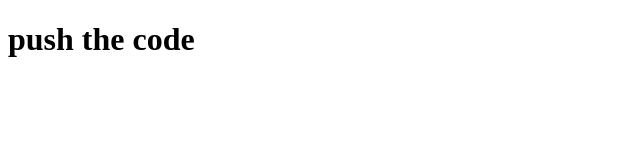
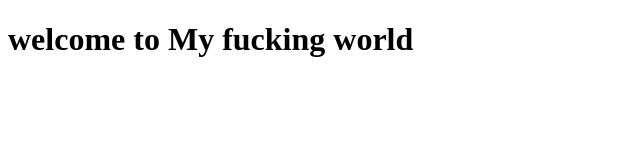
Before and after one commit to deepeshshrestha267/learning-git, a plain HTML site: page index.html in a window 1280 px wide. Shown: the whole page, without its empty margins (0-640 px from the left). Drawn offline with Linux system fonts and the light colour scheme.

Commit message:
hello fucking workld

```diff
--- a/index.html
+++ b/index.html
@@ -6,6 +6,6 @@
     <title>Document</title>
 </head>
 <body>
-    <h1> push the code </h1>
+    <h1> welcome to My fucking world </h1>
 </body>
 </html>
```
Also changed, not shown: index.js (added).
